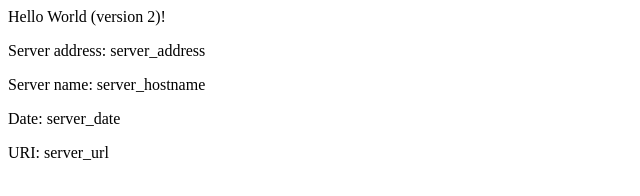
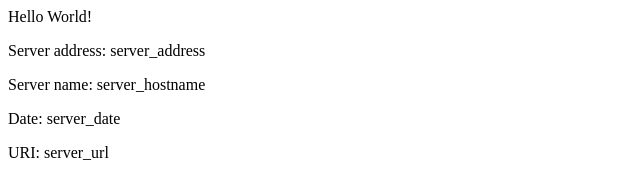
Before and after one commit to landarani/eks-example, a plain HTML site: page src/index.html in a window 1280 px wide. Shown: the full height of the page, 0-640 px from the left. Drawn offline with Linux system fonts and the light colour scheme.

Commit message:
Revert "v2 Updating home page - updated title"
This reverts commit a61c84687507dc0414125e686b958279a4f9e0b1.

```diff
--- a/src/index.html
+++ b/src/index.html
@@ -2,7 +2,7 @@
 <title>Hello World Version 2</title>
 </head>
 <div class="info">
-<h>Hello World (version 2)!</h>
+<h>Hello World!</h>
 <p><span>Server&nbsp;address:</span> <span>server_address</span></p>
 <p><span>Server&nbsp;name:</span> <span>server_hostname</span></p>
 <p class="smaller"><span>Date:</span> <span>server_date</span></p>
```
